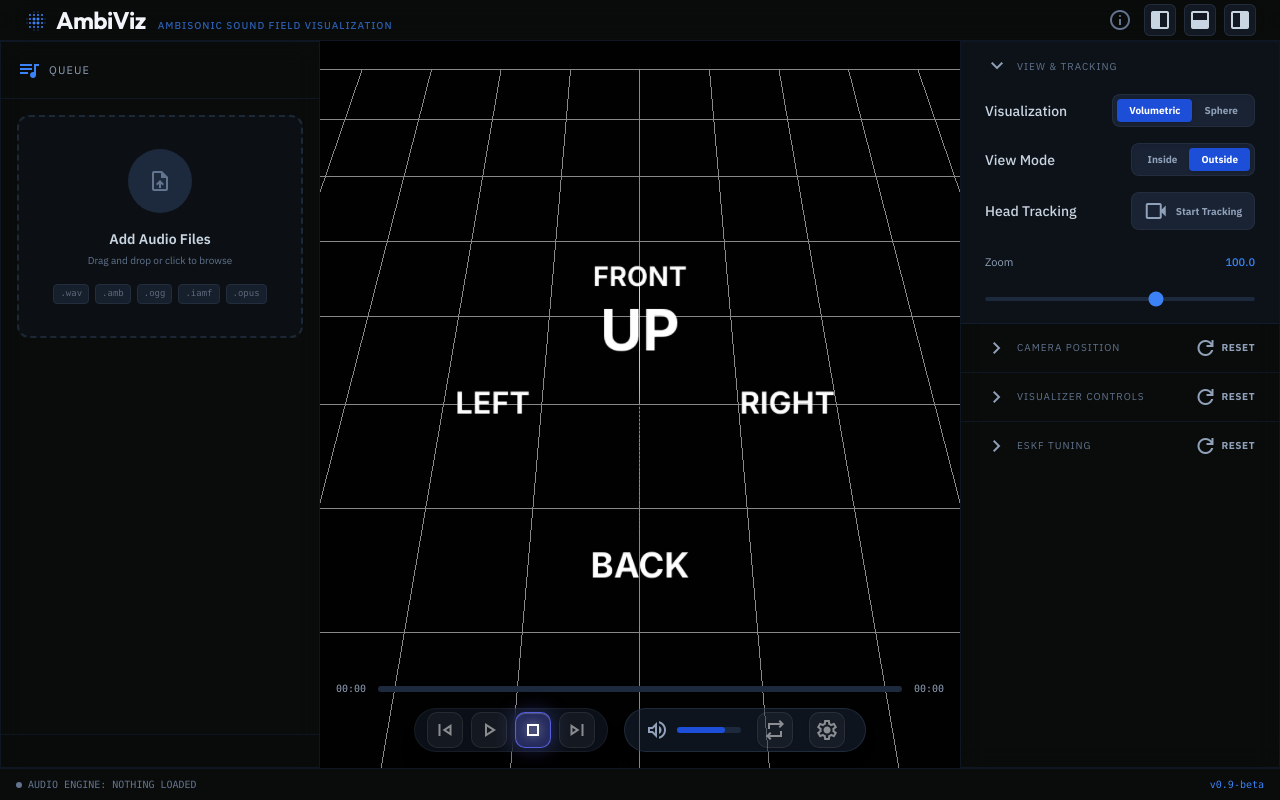
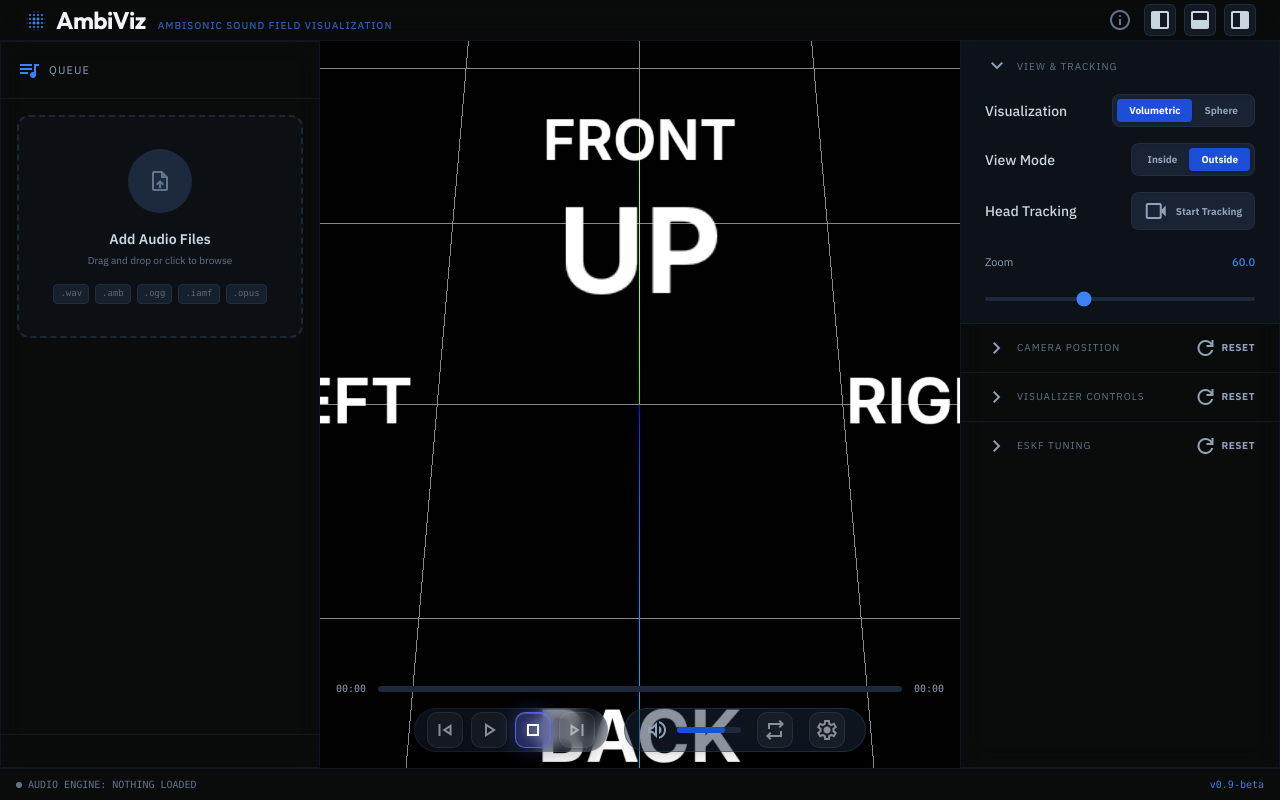
Before and after one commit to craig-van-hise/ambi-viz, a React (Vite) app: page / in a window 1280 px wide. Built offline with nearby package versions, Linux system fonts and the light colour scheme.

Commit message:
feat: Switch outside camera view to physical distance zooming, adjusting default FOV and max zoom distance.

```diff
--- a/src/App.tsx
+++ b/src/App.tsx
@@ -86,7 +86,7 @@ const Tooltip = ({ children, content, title }: { children: React.ReactNode, cont
 };
 
 const DEFAULT_INSIDE_ZOOM = 150;
-const DEFAULT_OUTSIDE_ZOOM = 100;
+const DEFAULT_OUTSIDE_ZOOM = 60;
 
 export default function App() {
   const [persisted] = useState(() => loadState());
--- a/src/visualizer/AmbiScene.ts
+++ b/src/visualizer/AmbiScene.ts
@@ -36,7 +36,7 @@ export class AmbiScene {
 
     // Animation state
     rafId: number | null = null;
-    private readonly DEFAULT_OUTSIDE_FOV = 100;
+    private readonly DEFAULT_OUTSIDE_FOV = 60;
     private insideFov = 150;
     private outsideFov = this.DEFAULT_OUTSIDE_FOV;
     private outsidePositionCache = new THREE.Vector3(0, 3, 0.8);
@@ -267,9 +267,9 @@ export class AmbiScene {
             this.camera.position.copy(this.outsidePositionCache);
             this.controls.target.set(0, 0, 0);
             this.controls.enablePan = false; // Permanently disabled
-            this.controls.enableZoom = false; // Disable distance zoom to use FOV zoom exclusively
+            this.controls.enableZoom = true; // Use physical distance zoom in outside mode
             this.controls.minDistance = 1;
-            this.controls.maxDistance = 10;
+            this.controls.maxDistance = 50; // Increased to allow sufficient z-travel
         }
 
         const targetFov = mode === 'inside' ? this.insideFov : this.outsideFov;
@@ -469,6 +469,11 @@ export class AmbiScene {
     onWheel(e: WheelEvent) {
 
         e.preventDefault();
+
+        // 0. Use physical distance zooming (OrbitControls) in Outside mode
+        if (this.viewMode === 'outside') {
+            return;
+        }
 
         // 1. Calculate target FOV change
         const zoomSpeed = 0.05;
```
Also changed, not shown: 1 other file (tests, documents, lock files or other folders).
